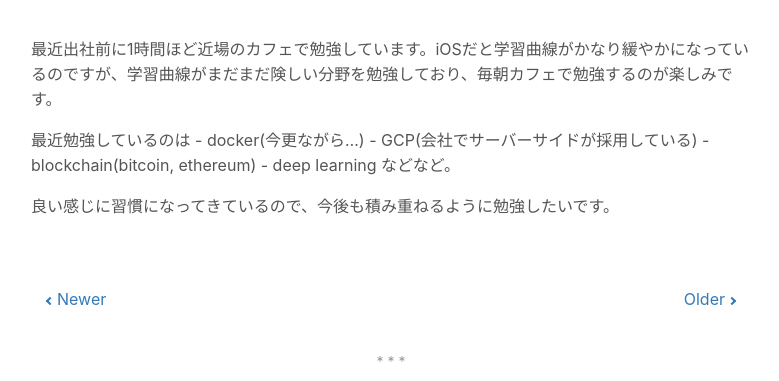
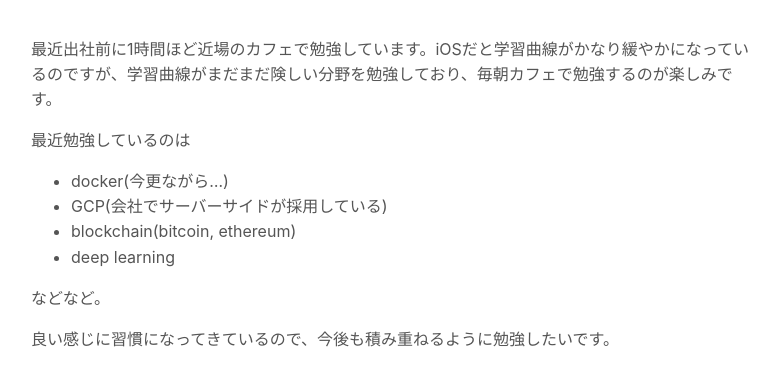
Before and after one commit to parakeety/hugo-blog, a plain HTML site: page docs/posts/morning-cafe/index.html in a window 1280 px wide. Shown: the part 283-664 px from the top of the page, without its empty margins (249-1028 px from the left). Drawn offline with nearby package versions, Linux system fonts and the light colour scheme.

Commit message:
Fix markdown

```diff
--- a/docs/posts/morning-cafe/index.html
+++ b/docs/posts/morning-cafe/index.html
@@ -70,12 +70,16 @@
 
 <p></p>
 
-<p>最近勉強しているのは
-- docker(今更ながら&hellip;)
-- GCP(会社でサーバーサイドが採用している)
-- blockchain(bitcoin, ethereum)
-- deep learning
-などなど。</p>
+<p>最近勉強しているのは</p>
+
+<ul>
+<li>docker(今更ながら&hellip;)</li>
+<li>GCP(会社でサーバーサイドが採用している)</li>
+<li>blockchain(bitcoin, ethereum)</li>
+<li>deep learning</li>
+</ul>
+
+<p>などなど。</p>
 
 <p>良い感じに習慣になってきているので、今後も積み重ねるように勉強したいです。</p>
   </section>
```
Also changed, not shown: 1 other file.
